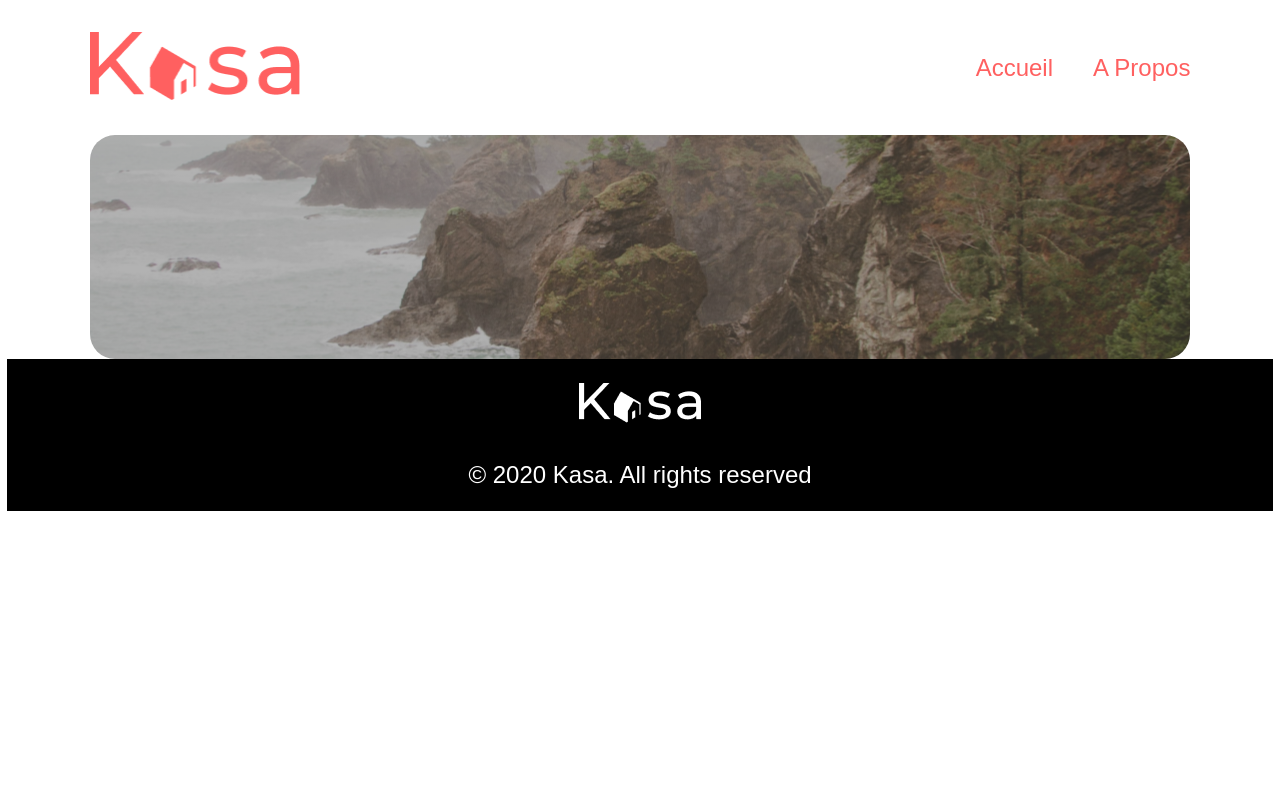
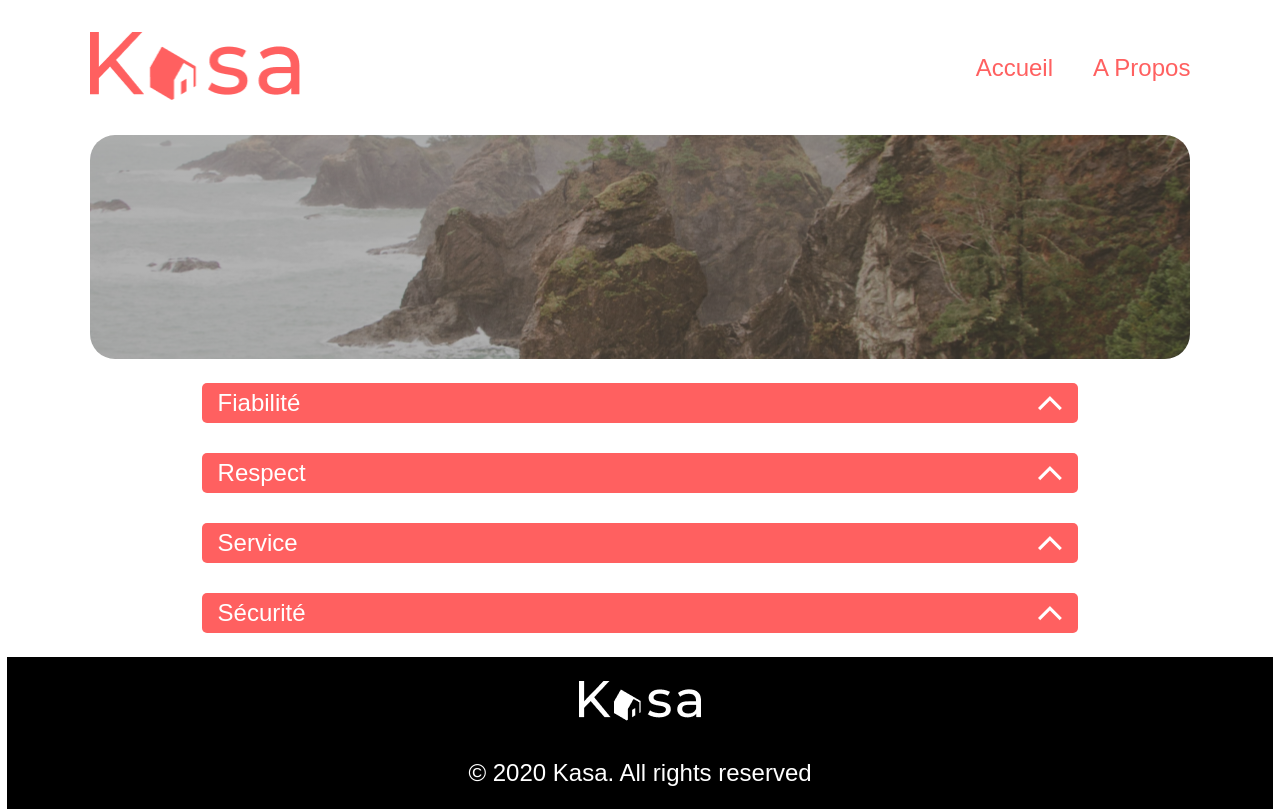
Before and after one commit to Cehesse/Kasa, a React (Create React App) app: page /About in a window 1280 px wide. Built offline with nearby package versions, Linux system fonts and the light colour scheme.

Commit message:
About ok

```diff
--- a/src/components/Collapse/index.jsx
+++ b/src/components/Collapse/index.jsx
@@ -1,11 +1,29 @@
-//REACT
-import { useEffect, useState } from 'react';
+import { useState } from 'react';
+import arrow from '../../assets/img/arrow.png';
 
-//FCT
-export default function Collapse({title, texte}) {
+export default function Collapse({title, text}) {
 
+	const [open, setOpen] = useState(false);
 
 	return (
-
-	);
+			<div className='collapse' >
+                <h2 className='collapse__title'>
+                    {title}
+                    <img
+						onClick={() => setOpen(!open)}
+                        className={open ? 'collapse__arrow--down' : 'collapse__arrow--up'}
+                        src={arrow}
+                        alt="Flèche d'ouverture"
+                    />
+                </h2>
+                <p className={open ? 'collapse__text' : 'collapse__text--hidden'}>
+                    {Array.isArray(text) ? text.map((item, index) => {
+                        return (
+                            <p key={index}>{item}</p>
+                        )
+                    }) : text
+                    }
+                </p>
+            </div>
+  	);
 }
--- /dev/null
+++ b/src/datas/about.js
@@ -0,0 +1,24 @@
+var datasAbout = [
+    {
+        "id": "1",
+        "aboutTitle": "Fiabilité",
+        "aboutText": "Les annonces postées sur Kasa garantissent une fiabilité totale. Les photos sont conformes aux logements, et toutes les informations sont régulièrement vérifiées par nos équipes."
+    },
+    {
+        "id": "2",
+        "aboutTitle": "Respect",
+        "aboutText": "La bienveillance fait partie des valeurs fondatrices de Kasa. Tout comportement discriminatoire ou de perturbation du voisinage entraînera une exclusion de notre plateforme."
+    },
+    {
+        "id": "3",
+        "aboutTitle": "Service",
+        "aboutText": "La bienveillance fait partie des valeurs fondatrices de Kasa. Tout comportement discriminatoire ou de perturbation du voisinage entraînera une exclusion de notre plateforme."
+    },
+    {
+        "id": "4",
+        "aboutTitle": "Sécurité",
+        "aboutText": "La sécurité est la priorité de Kasa. Aussi bien pour nos hôtes que pour les voyageurs, chaque logement correspond aux critères de sécurité établis par nos services. En laissant une note aussi bien à l'hôte qu'au locataire, cela permet à nos équipes de vérifier que les standards sont bien respectés. Nous organisons également des ateliers sur la sécurité domestique pour nos hôtes."
+    }
+];
+
+export default datasAbout;
--- a/src/pages/About/index.jsx
+++ b/src/pages/About/index.jsx
@@ -1,24 +1,24 @@
 import Banner from '../../components/Banner'
-//import datas from '../../datas/logements'
+import Collapse from '../../components/Collapse';
+import datasAbout from '../../datas/about'
 
-function Home() {
+function About() {
     return (
       <div className='pages'>
         <Banner />
-{/*       <div className='cards'>
-      {datas.map(data => {
-                return (
-                    <Card
-                        key={data.id}
-                        id={data.id}
-                        title={data.title}
-                        cover={data.cover}
-                    />
-                )
-            })}
-      </div>  */}
+        <main className='collapses'>
+				{datasAbout.map(data => {
+					return (
+            <Collapse
+						  key={data.id}
+							title={data.aboutTitle}
+              text={data.aboutText}
+            />
+					)
+        })}
+			</main>
       </div>
     )
   }
 
-  export default Home
+  export default About
--- a/src/pages/Home/index.jsx
+++ b/src/pages/Home/index.jsx
@@ -6,7 +6,7 @@ function Home() {
     return (
       <div className='pages'>
       <Banner title={"Chez vous, partout et ailleurs"}/>
-      <div className='cards'>
+      <main className='cards'>
       {datas.map(data => {
           return (
               <Card
@@ -17,7 +17,7 @@ function Home() {
               />
               )
             })}
-      </div>
+      </main>
       </div>
     )
   }
--- a/src/sass/base/_typography.scss
+++ b/src/sass/base/_typography.scss
@@ -4,12 +4,12 @@ h1{
 }
 
 h2{
-    font-size: $font-size-medium;
+    font-size: $font-size-large;
     font-weight: $font-weight-medium;
 }
 
 h3{
-    font-size: $font-size-small;
+    font-size: $font-size-medium;
     font-weight: $font-weight-normal;
 }
 
--- /dev/null
+++ b/src/sass/components/_collapse.scss
@@ -0,0 +1,38 @@
+.collapse{
+    @include flex(column,flex-start,flex-start);
+    &__title{
+        @include flex(row,space-between,center);
+        width: 100%;
+        background: $color-primary;
+        border-radius: 5px;
+        color: $color-white;
+        padding: 8px 16px;
+        }
+    &__text{
+        color: $color-primary;
+        background: $color-secondary;
+        padding: 16px 24px;
+        font-size: $font-size-medium;
+        animation: 0.2s ease-in-out 1 normal both collapse;
+            &--hidden{
+            visibility: hidden;
+            max-height: 0;
+            }
+        }
+    &__arrow--down{
+        transform: rotate(180deg);
+        }
+
+}
+
+@keyframes collapse {
+    0% {
+        opacity: 0.5;
+        transform: scaleY(0);
+        transform-origin: 0 0;
+    }
+    100% {
+        transform: scaleY(1);
+        opacity: 1;
+    }
+}
--- a/src/sass/main.scss
+++ b/src/sass/main.scss
@@ -21,8 +21,10 @@
 // 5. Components
 @import
   "components/banner",
-  "components/_card";
+  "components/card",
+  "components/collapse";
 
 // 6. Page-specific styles
 @import
+  "pages/about",
   "pages/home";
--- /dev/null
+++ b/src/sass/pages/_about.scss
@@ -0,0 +1,12 @@
+.pages{
+    max-width: 1240px;
+    width: 100%;
+}
+
+.collapses{
+    @include flex(column,center,center);
+    max-width: 1240px;
+    width: 100%;
+    row-gap: 30px;
+    padding: 24px 112px;
+}
```
Also changed, not shown: src/assets/img/arrow.png (added). Lines whose indentation alone changed are shown as unchanged.
